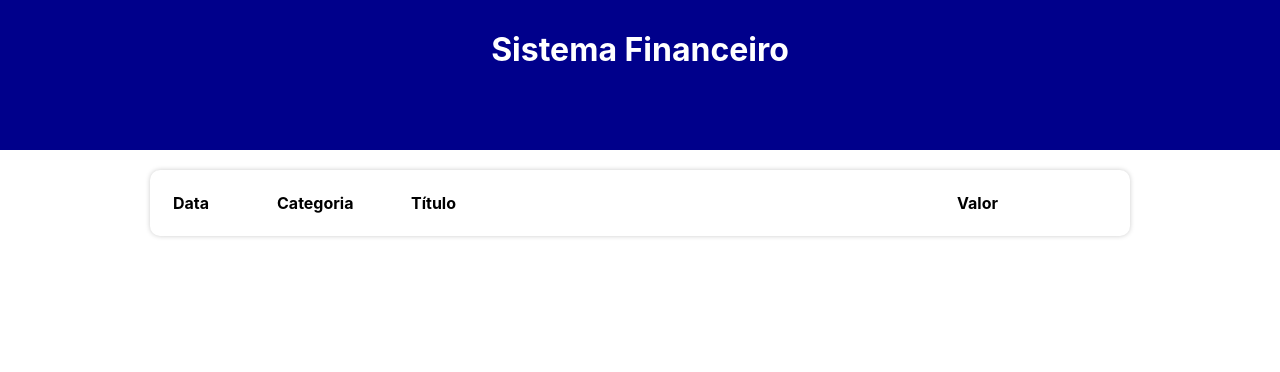
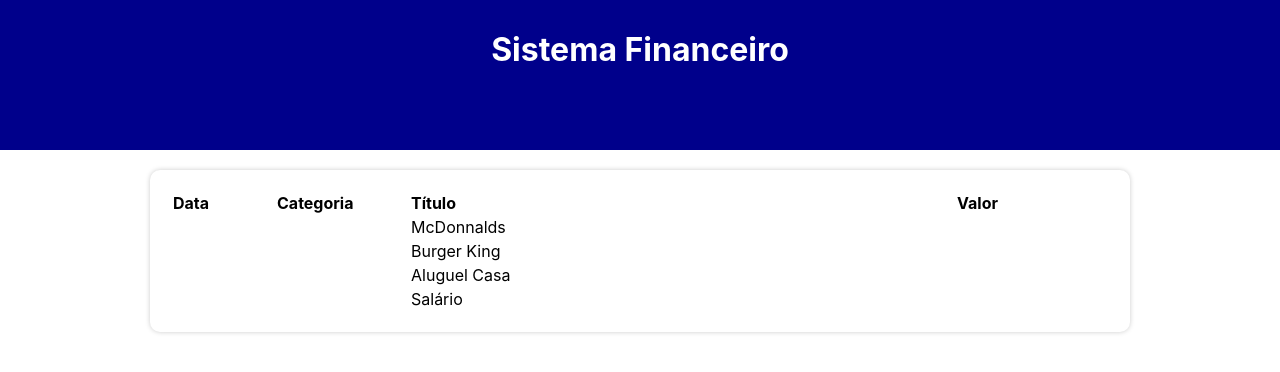
Before and after one commit to Eduardodiniz05/expense-tracker, a React (Create React App) app: page / in a window 1280 px wide. Shown: the top 372 px of the page. Built offline with nearby package versions, Linux system fonts and the light colour scheme.

Commit message:
corrigido erro no Item.ts

```diff
--- a/src/App.tsx
+++ b/src/App.tsx
@@ -5,7 +5,7 @@ import {Category} from './types/Category';
 import {categories} from './data/categories';
 import {items} from './data/Items';
 import {getCurrentMonth, filterListByMonth } from './helpers/dateFilter'
-import { TableArea } from './components/tableArea';
+import { TableArea } from './components/TableArea';
 const App = () => {
     const [list, setList] = useState(items);
     const [filteredList, setFilteredList] = useState<Item[]>([])
@@ -25,7 +25,6 @@ const App = () => {
 
           {/* Área de inserção */}
 
-          {/* Tabela de Itens */}
           <TableArea list={filteredList} />
 
         </C.Body>
--- a/src/data/Items.ts
+++ b/src/data/Items.ts
@@ -1,8 +1,8 @@
 import { Item } from '../types/Item'
 
 export const items: Item[] = [
-    { date: new Date(2022, 3, 8), category: 'foor', title: 'McDonnalds', value: 32.15 },
-    { date: new Date(2022, 3, 12), category: 'foor', title: 'Burger King', value: 18.55},
-    { date: new Date(2022, 3, 16), category: 'Rent', title: 'Aluguel Casa', value: 1000.15 },
-    { date: new Date(2022, 3, 24), category: 'salary', title: 'Salário', value: 2200 },
+    { date: new Date(2022, 2, 8), category: 'foor', title: 'McDonnalds', value: 32.15 },
+    { date: new Date(2022, 2, 12), category: 'foor', title: 'Burger King', value: 18.55},
+    { date: new Date(2022, 2, 16), category: 'Rent', title: 'Aluguel Casa', value: 1000.15 },
+    { date: new Date(2022, 2, 24), category: 'salary', title: 'Salário', value: 2200 },
 ];
```
